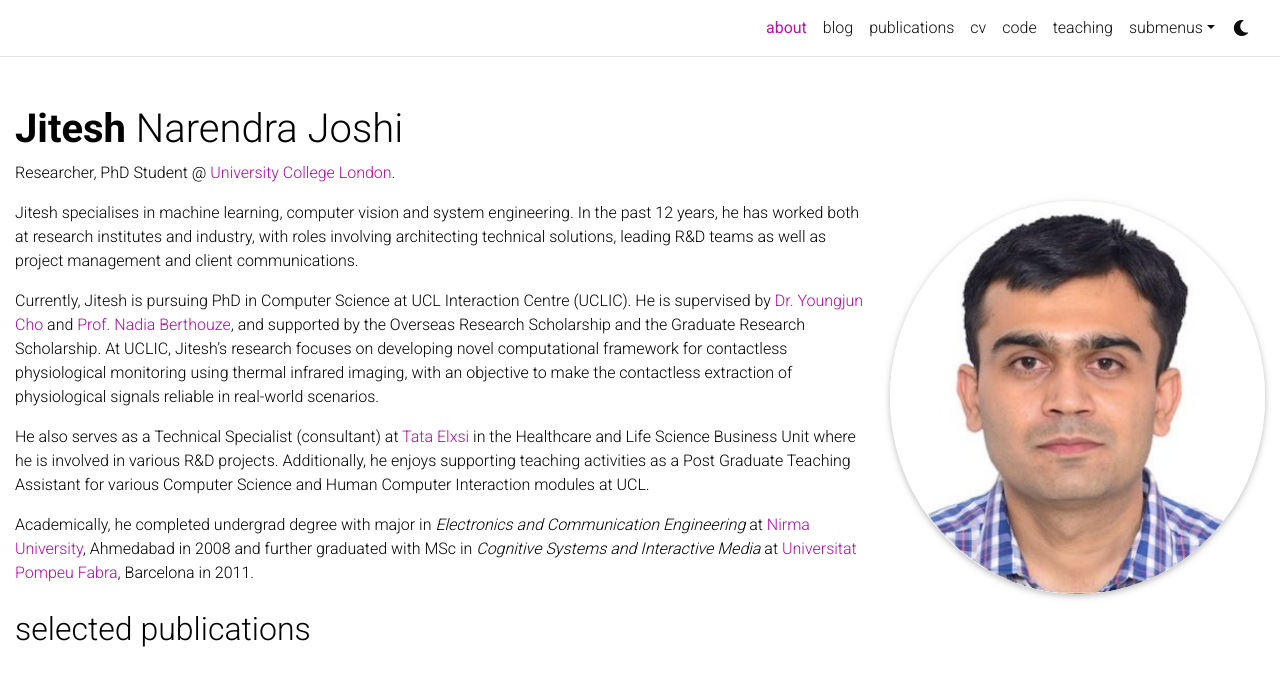
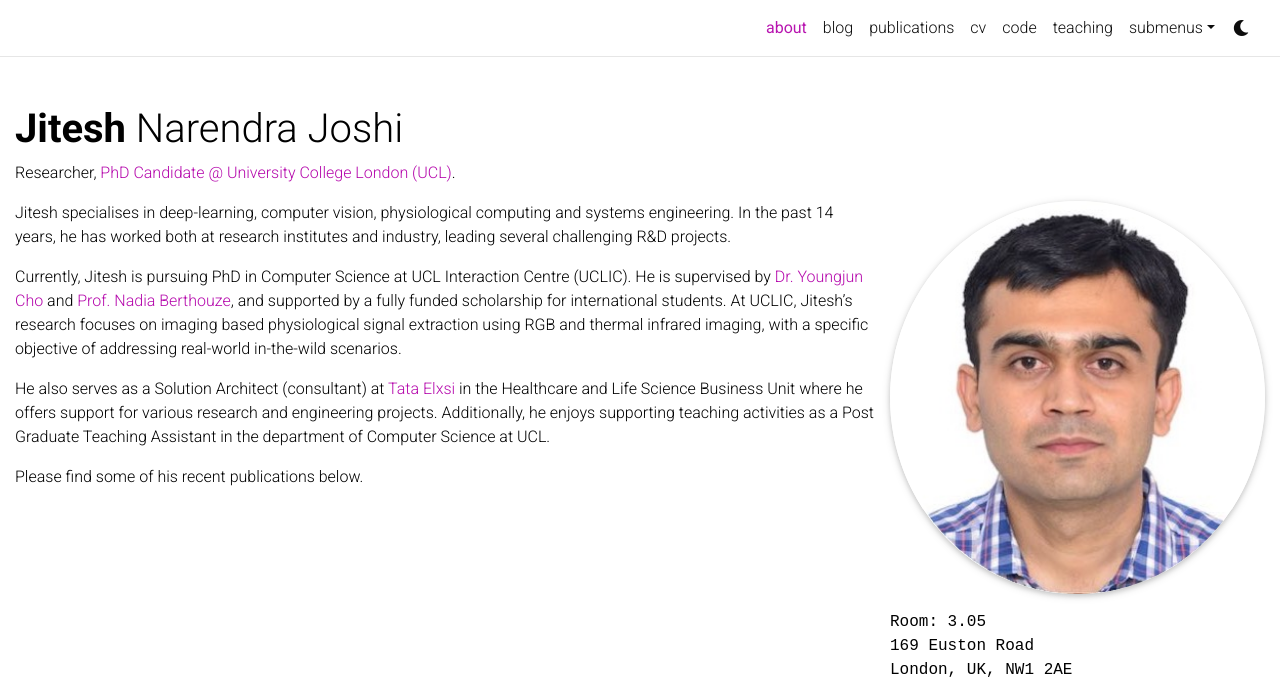
Before and after one commit to jnj256/jnj256.github.io, a Jekyll site: the page built from _pages/about.md, in a window 1280 px wide and 1043 px high, cut to the strip 0-677 px from the top of the window. Built offline with Jekyll 4.4.1, drawn with Linux system fonts in a browser that asks for light colours; full-size pictures stand in for the smaller copies a plugin makes; comment, search, counter and statistics services are not loaded; a style sheet for code colours, icons or effects is not loaded.

Commit message:
updated about page

```diff
--- a/_pages/about.md
+++ b/_pages/about.md
@@ -2,30 +2,32 @@
 layout: about
 title: about
 permalink: /
-subtitle: Researcher, PhD Student @ <a href='https://uclic.ucl.ac.uk/'>University College London</a>.
+subtitle: Researcher, <a href='https://profiles.ucl.ac.uk/79098-jitesh-joshi'>PhD Candidate @ University College London (UCL)</a>.
 # Address. Contacts. Moto. Etc.
 
 profile:
   align: right
   image: prof_pic.jpg
   image_circular: true # crops the image to make it circular
-  # address: >
-    # <p>Room: 3.05</p>
-    # <p>169 Euston Road</p>
-    # <p>London, UK, NW1 2AE</p>
+  address: >
+    <p>Room: 3.05</p>
+    <p>169 Euston Road</p>
+    <p>London, UK, NW1 2AE</p>
 
 news: false  # includes a list of news items
 selected_papers: true # includes a list of papers marked as "selected={true}"
 social: true  # includes social icons at the bottom of the page
 ---
 
-Jitesh specialises in machine learning, computer vision and system engineering. In the past 12 years, he has worked both at research institutes and industry, with roles involving architecting technical solutions, leading R&D teams as well as project management and client communications.
+Jitesh specialises in deep-learning, computer vision, physiological computing and systems engineering. In the past 14 years, he has worked both at research institutes and industry, leading several challenging R&D projects.
 
-Currently, Jitesh is pursuing PhD in Computer Science at UCL Interaction Centre (UCLIC). He is supervised by [Dr. Youngjun Cho](https://youngjuncho.com/) and [Prof. Nadia Berthouze](https://uclic.ucl.ac.uk/people/nadia-berthouze), and supported by the Overseas Research Scholarship and the Graduate Research Scholarship. At UCLIC, Jitesh's research focuses on developing novel computational framework for contactless physiological monitoring using thermal infrared imaging, with an objective to make the contactless extraction of physiological signals reliable in real-world scenarios.
+Currently, Jitesh is pursuing PhD in Computer Science at UCL Interaction Centre (UCLIC). He is supervised by [Dr. Youngjun Cho](https://profiles.ucl.ac.uk/54637-youngjun-cho) and [Prof. Nadia Berthouze](https://profiles.ucl.ac.uk/3849-nadia-berthouze), and supported by a fully funded scholarship for international students. At UCLIC, Jitesh's research focuses on imaging based physiological signal extraction using RGB and thermal infrared imaging, with a specific objective of addressing real-world in-the-wild scenarios.
 
-He also serves as a Technical Specialist (consultant) at [Tata Elxsi](https://www.tataelxsi.com/) in the Healthcare and Life Science Business Unit where he is involved in various R&D projects. Additionally, he enjoys supporting teaching activities as a Post Graduate Teaching Assistant for various Computer Science and Human Computer Interaction modules at UCL.
+He also serves as a Solution Architect (consultant) at [Tata Elxsi](https://www.tataelxsi.com/) in the Healthcare and Life Science Business Unit where he offers support for various research and engineering projects. Additionally, he enjoys supporting teaching activities as a Post Graduate Teaching Assistant in the department of Computer Science at UCL.
 
-Academically, he completed undergrad degree with major in <i>Electronics and Communication Engineering</i> at [Nirma University](https://nirmauni.ac.in/), Ahmedabad in 2008 and further graduated with MSc in <i>Cognitive Systems and Interactive Media</i> at [Universitat Pompeu Fabra](https://www.upf.edu/), Barcelona in 2011.
+Please find some of his recent publications below.
+
+<!-- Academically, he completed undergrad degree with major in <i>Electronics and Communication Engineering</i> at [Nirma University](https://nirmauni.ac.in/), Ahmedabad in 2008 and further graduated with MSc in <i>Cognitive Systems and Interactive Media</i> at [Universitat Pompeu Fabra](https://www.upf.edu/), Barcelona in 2011. -->
 
 <!-- Put your address / P.O. box / other info right below your picture. You can also disable any these elements by editing `profile` property of the YAML header of your `_pages/about.md`. Edit `_bibliography/papers.bib` and Jekyll will render your [publications page](/al-folio/publications/) automatically.-->
 <!-- Link to your social media connections, too. This theme is set up to use [Font Awesome icons](http://fortawesome.github.io/Font-Awesome/) and [Academicons](https://jpswalsh.github.io/academicons/), like the ones below. Add your Facebook, Twitter, LinkedIn, Google Scholar, or just disable all of them. -->
```
